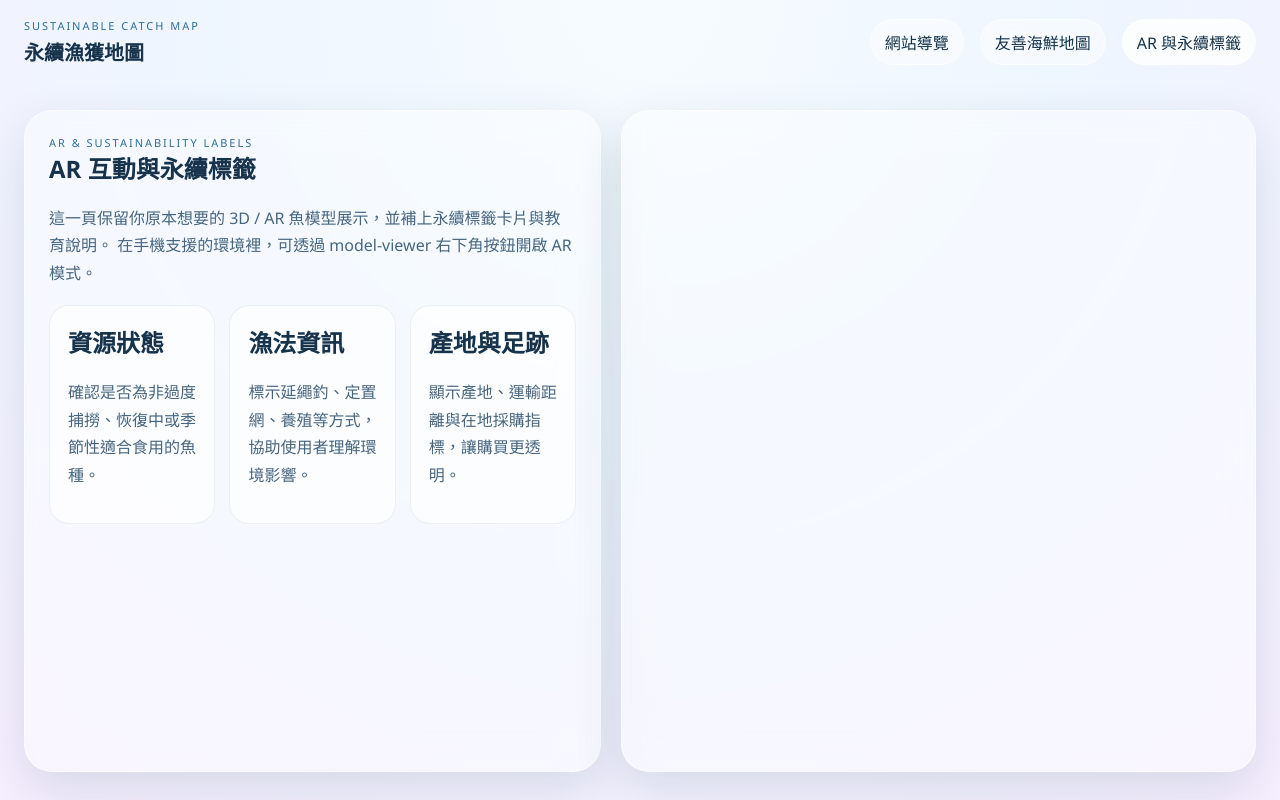
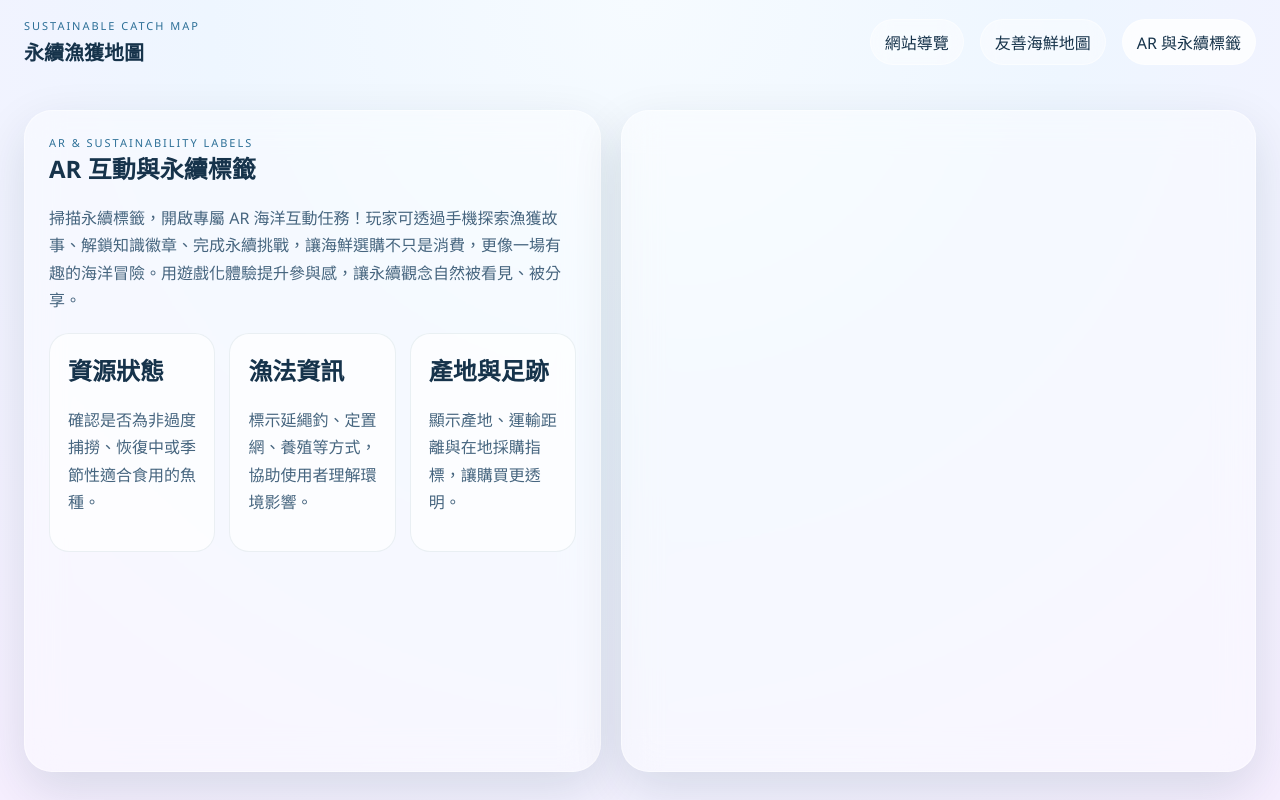
Before and after one commit to eden1762/sustainable-catch-map, a React (Vite) app: page /sustainability in a window 1280 px wide. Built offline with nearby package versions, Linux system fonts and the light colour scheme.

Commit message:
Update SustainabilityPage.jsx

```diff
--- a/src/pages/SustainabilityPage.jsx
+++ b/src/pages/SustainabilityPage.jsx
@@ -24,9 +24,7 @@ export default function SustainabilityPage() {
         <section className="sustainability-copy glass-card">
           <div className="eyebrow">AR & SUSTAINABILITY LABELS</div>
           <h1>AR 互動與永續標籤</h1>
-          <p>
-            這一頁保留你原本想要的 3D / AR 魚模型展示，並補上永續標籤卡片與教育說明。
-            在手機支援的環境裡，可透過 model-viewer 右下角按鈕開啟 AR 模式。
+          <p>掃描永續標籤，開啟專屬 AR 海洋互動任務！玩家可透過手機探索漁獲故事、解鎖知識徽章、完成永續挑戰，讓海鮮選購不只是消費，更像一場有趣的海洋冒險。用遊戲化體驗提升參與感，讓永續觀念自然被看見、被分享。
           </p>
 
           <div className="label-grid">
```
